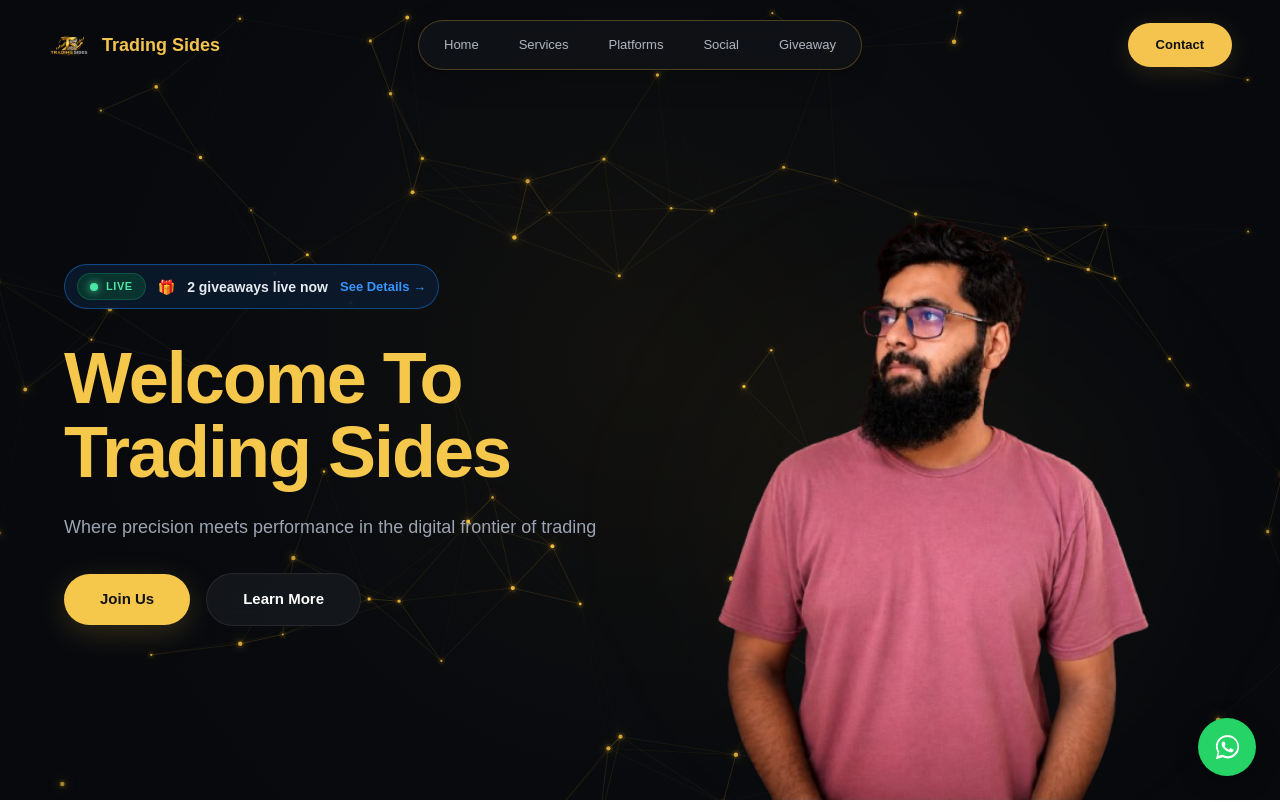
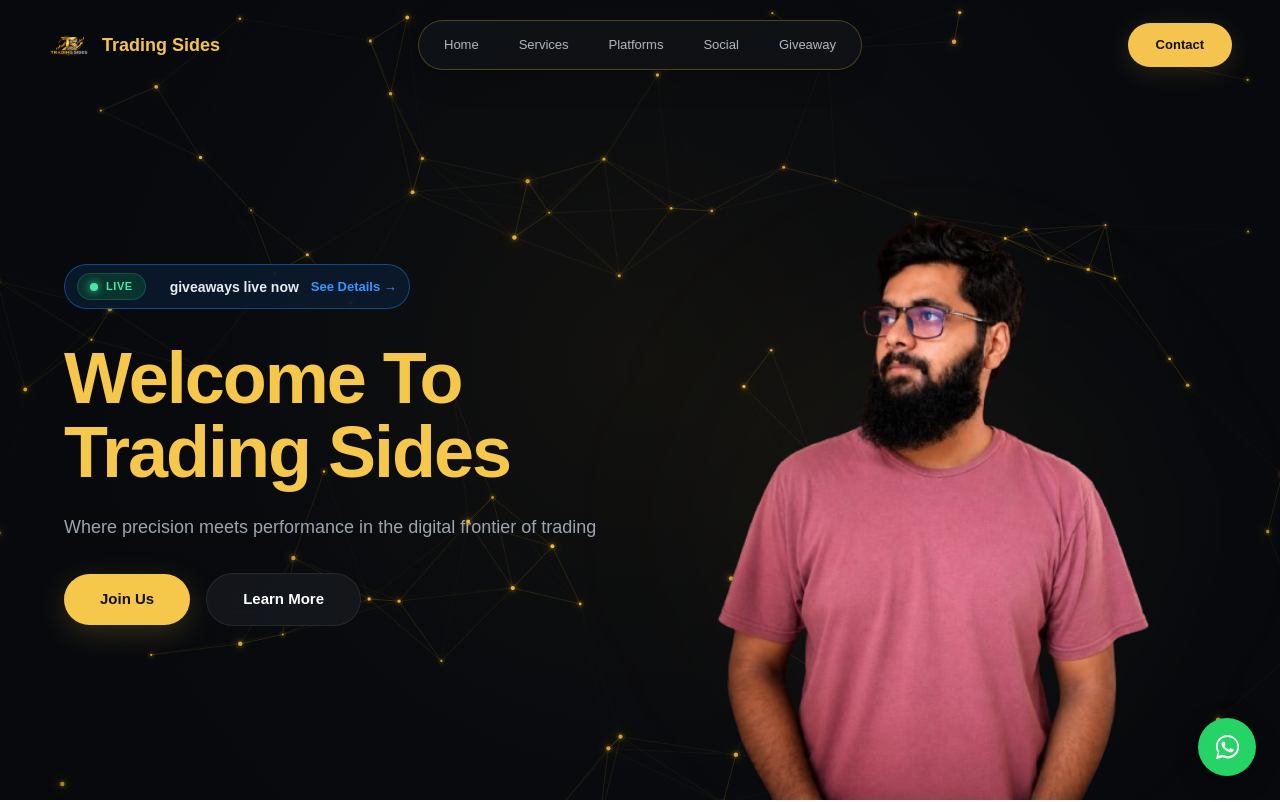
Before and after one commit to Ahmiicode/Trading-sides, a Next.js app: page / in a window 1280 px wide. Shown: the top 802 px of the page. Built offline with nearby package versions, Linux system fonts and the light colour scheme.

Commit message:
Update Trading Sides website

```diff
--- a/components/Hero.jsx
+++ b/components/Hero.jsx
@@ -21,11 +21,11 @@ export default function Hero() {
             </span>
 
             <span className="text-[11px] sm:text-sm">
-              🎁
+
             </span>
 
             <span className="whitespace-nowrap text-[10px] font-semibold text-[#e6eaf0] sm:text-sm">
-              2 giveaways live now
+              giveaways live now
             </span>
 
             {/* GIVEAWAY PAGE - MOBILE + DESKTOP */}
```
